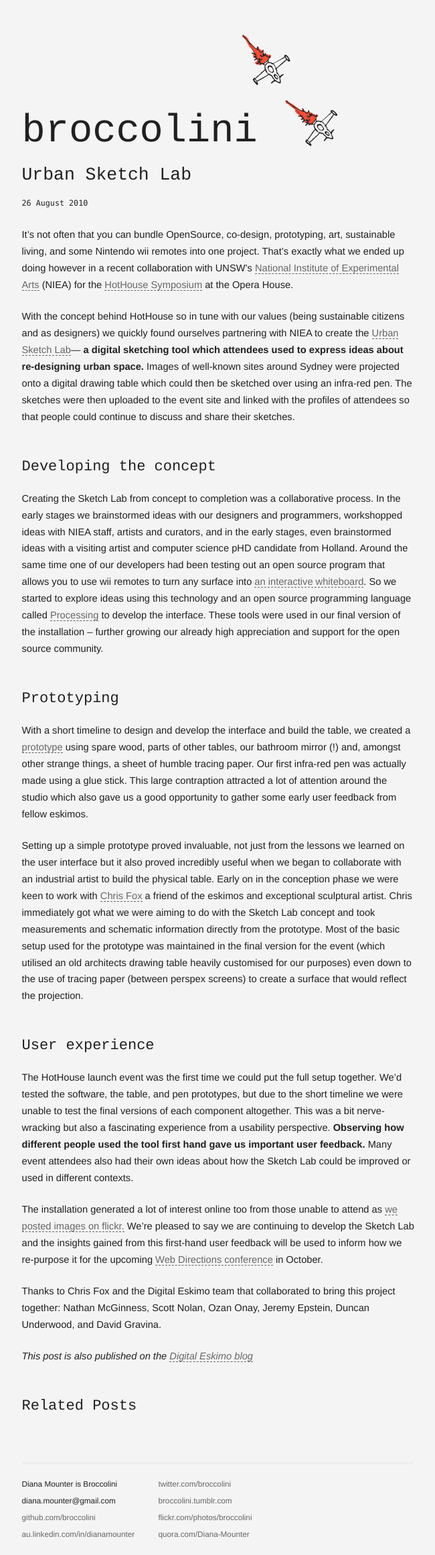
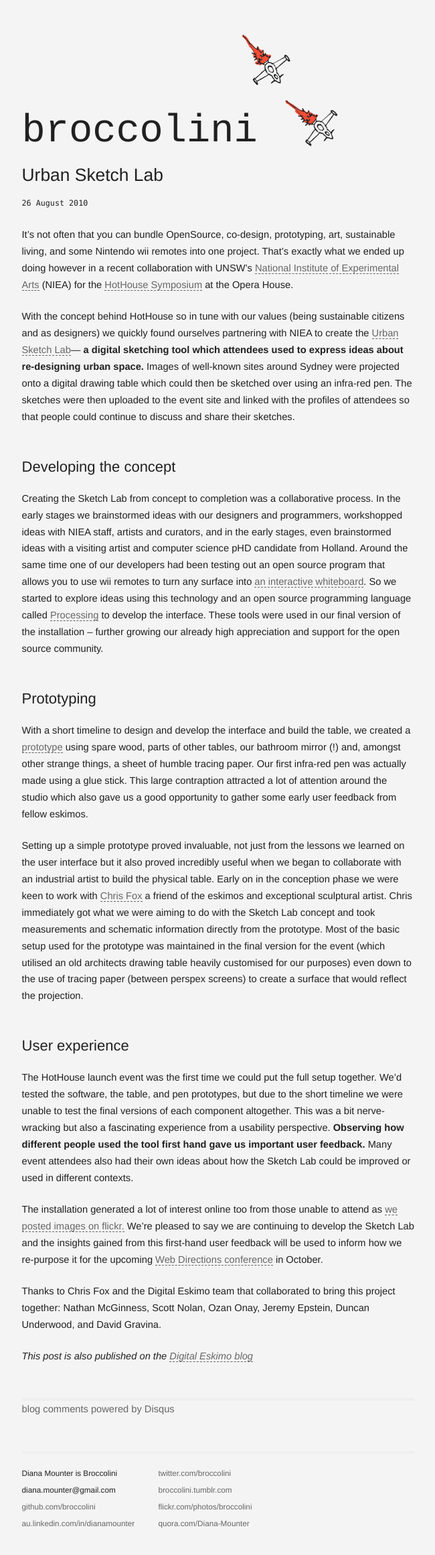
Before and after one commit to natutulak79/broccolini.github.com, a Jekyll site: the page built from _posts/2010-08-26-urban-sketch-lab.html, in a window 1280 px wide. Shown: the whole page at 67% size, without its empty margins (314-964 px from the left). Built offline with Jekyll 4.4.1, drawn with Linux system fonts in a browser that asks for light colours; some web fonts are replaced; Markdown is read by kramdown in place of the engine named in the settings; comment, search, counter and statistics services are not loaded.

Commit message:
added disqus comments

```diff
--- a/_layouts/post.html
+++ b/_layouts/post.html
@@ -5,11 +5,32 @@
 {{ content }}
 </div>
 
-<div id="related">
+<!-- <div id="related">
   <h2>Related Posts</h2>
   <ul class="posts">
     {% for post in site.related_posts limit:3 %}
       <li><span>{{ post.date | date_to_string }}</span> &raquo; <a href="{{ post.url }}">{{ post.title }}</a></li>
     {% endfor %}
   </ul>
+</div> -->
+
+<div id="disqus-comments">
+<div id="disqus_thread"></div>
+<script type="text/javascript">
+    /* * * CONFIGURATION VARIABLES: EDIT BEFORE PASTING INTO YOUR WEBPAGE * * */
+    var disqus_shortname = 'broccolini'; // required: replace example with your forum shortname
+
+    // The following are highly recommended additional parameters. Remove the slashes in front to use.
+    var disqus_identifier = 'unique_dynamic_id_1234';
+    // var disqus_url = 'http://example.com/permalink-to-page.html';
+
+    /* * * DON'T EDIT BELOW THIS LINE * * */
+    (function() {
+        var dsq = document.createElement('script'); dsq.type = 'text/javascript'; dsq.async = true;
+        dsq.src = 'http://' + disqus_shortname + '.disqus.com/embed.js';
+        (document.getElementsByTagName('head')[0] || document.getElementsByTagName('body')[0]).appendChild(dsq);
+    })();
+</script>
+<noscript>Please enable JavaScript to view the <a href="http://disqus.com/?ref_noscript">comments powered by Disqus.</a></noscript>
+<a href="http://disqus.com" class="dsq-brlink">blog comments powered by <span class="logo-disqus">Disqus</span></a>
 </div>
--- a/css/screen.css
+++ b/css/screen.css
@@ -18,7 +18,7 @@
 body {
   background-color: #f4f4f4;
 	color: #202020;
-  font: 13.34px helvetica, arial, clean, sans-serif;
+  font: 13.34px "Helvetica Neue", Helvetica, Arial, clean, sans-serif;
   *font-size: small;
   text-align: center;
 }
@@ -227,3 +227,51 @@
   #related h2 {
     margin-bottom: 1em;
   }
+
+
+	/*****************************************************************************/
+	/*
+	/* Disqus comments
+	/*
+	/*****************************************************************************/
+
+
+
+#disqus-comments {
+	margin: 50px 0 50px 0;
+	border-top: 4px solid #eee;
+}
+
+#disqus-comments a {
+	border-bottom: none;
+}
+
+#disqus-comments p, h1, h2, h3 {
+	font-family: "Helvetica Neue", Helvetica, Arial, clean, sans-serif;
+}
+
+#disqus-comments a.dsq-subscribe-email em {
+	text-decoration: none;
+}
+
+#disqus-comments a.dsq-subscribe-rss em {
+	text-decoration: none;
+}
+
+/*#site #dsq-content h3 {
+    line-height: 1.5em;
+    margin-bottom: 1em;
+}
+
+#dsq-content div, #dsq-content p, #dsq-content h3 {
+	display: block;
+}
+
+#dsq-content h3{
+	float: none;
+}
+#dsq-content ul, #dsq-content li, #dsq-content ol, #dsq-content cite, #dsq-content a, #dsq-content img, #dsq-content select {
+	display: inline;
+  max-width: none;
+  width: auto;
+}*/
```
